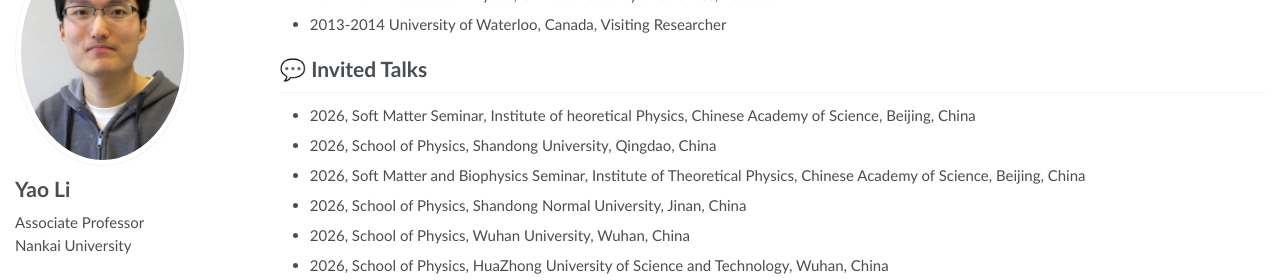
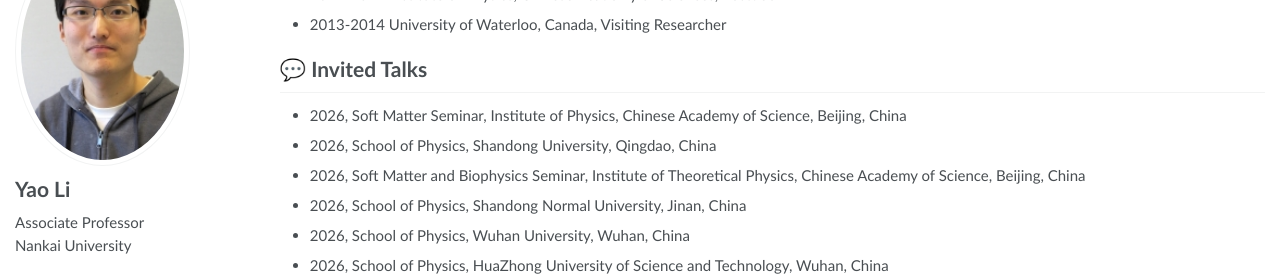
Before and after one commit to lliyao/lliyao.github.io, a Jekyll site: the page built from _pages/about.md, in a window 1280 px wide and 900 px high, scrolled down 3680 px. Shown: the part 154-434 px from the top of the window. Built offline with Jekyll 4.4.1, drawn with Linux system fonts in a browser that asks for light colours; some web fonts are replaced.

Commit message:
Update about.md

```diff
--- a/_pages/about.md
+++ b/_pages/about.md
@@ -143,7 +143,7 @@ Applications will be reviewed on a rolling basis until the positions are filled.
 - 2013-2014 University of Waterloo, Canada, Visiting Researcher
 
 # 💬 Invited Talks
-- 2026, Soft Matter Seminar, Institute of heoretical Physics, Chinese Academy of Science, Beijing, China
+- 2026, Soft Matter Seminar, Institute of Physics, Chinese Academy of Science, Beijing, China
 - 2026, School of Physics, Shandong University, Qingdao, China
 - 2026, Soft Matter and Biophysics Seminar, Institute of Theoretical Physics, Chinese Academy of Science, Beijing, China
 - 2026, School of Physics, Shandong Normal University, Jinan, China
```
